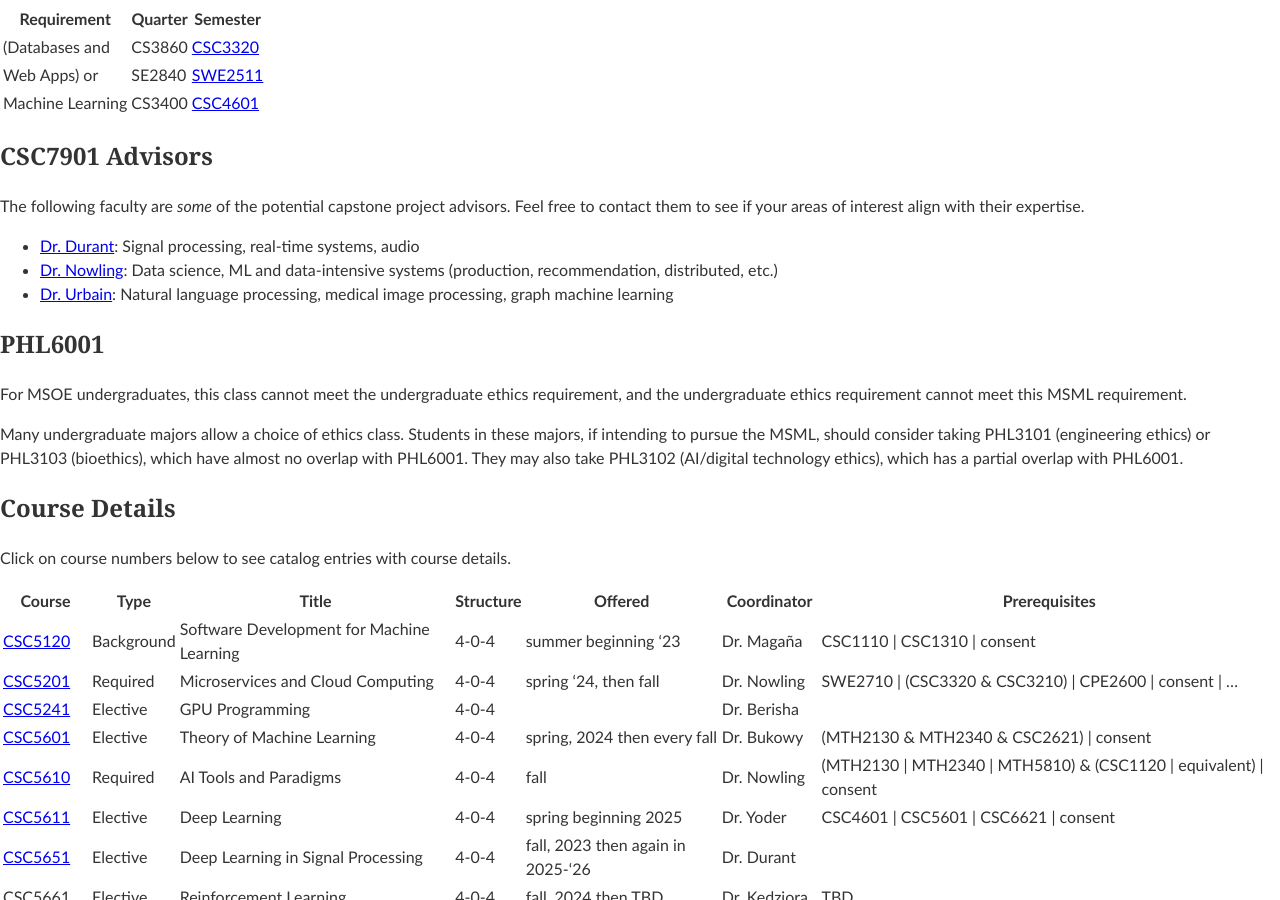
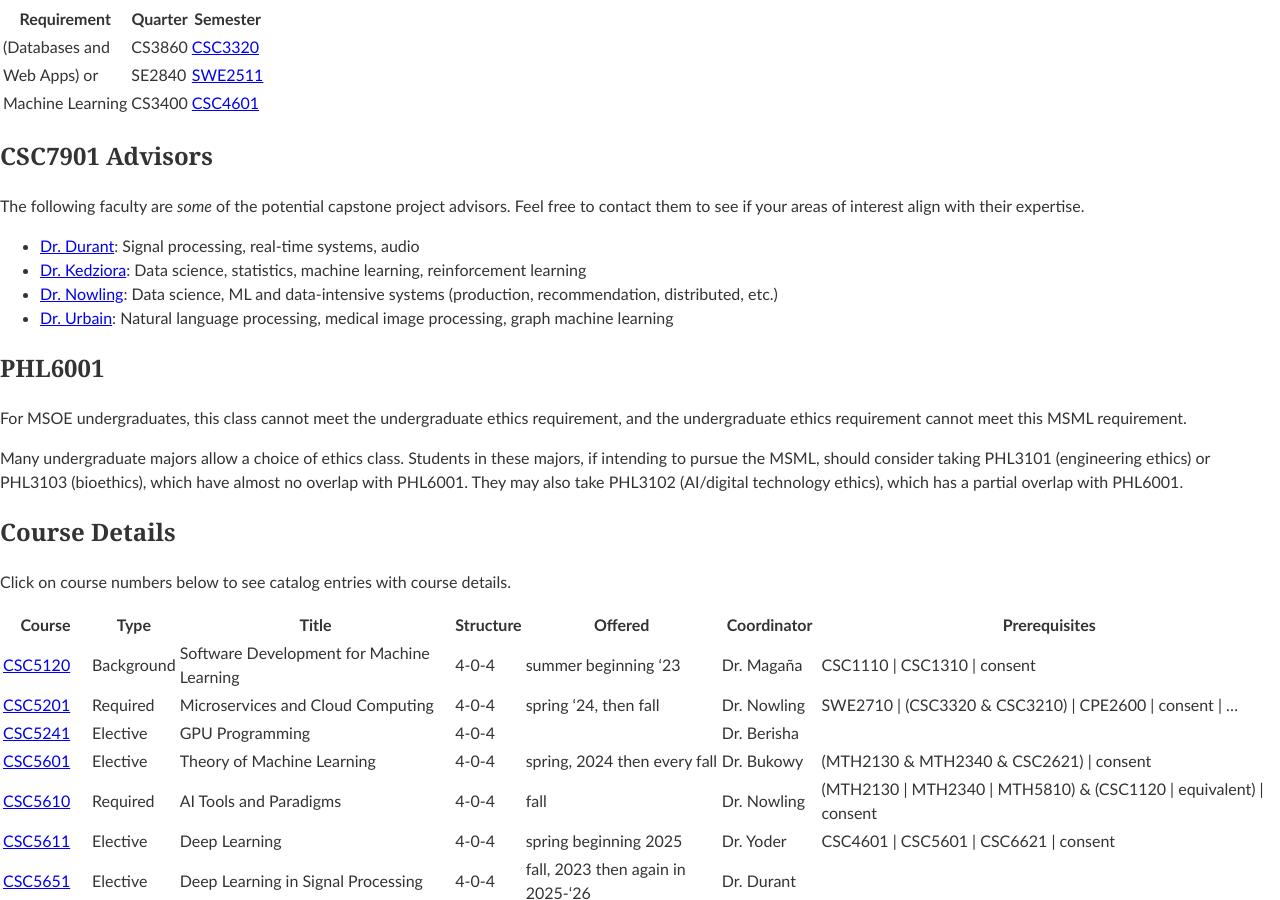
Before and after one commit to edurant/edurant.github.io, a Jekyll site: the page built from advising/msml.md, in a window 1280 px wide and 900 px high, scrolled down 4691 px. Built offline with Jekyll 4.4.1, drawn with Linux system fonts in a browser that asks for light colours; our own code applies the rules of GitHub Pages for plain Markdown files.

Commit message:
MSML advisors: +Kedziora

```diff
--- a/advising/msml.md
+++ b/advising/msml.md
@@ -140,6 +140,7 @@ Machine Learning | CS3400  | [CSC4601](https://catalog.msoe.edu/preview_course.p
 
 The following faculty are *some* of the potential capstone project advisors. Feel free to contact them to see if your areas of interest align with their expertise.
 * [Dr. Durant](/): Signal processing, real-time systems, audio
+* [Dr. Kedziora](https://www.linkedin.com/in/jeremy-kedziora/): Data science, statistics, machine learning, reinforcement learning
 * [Dr. Nowling](https://rnowling.github.io/): Data science, ML and data-intensive systems (production, recommendation, distributed, etc.)
 * [Dr. Urbain](https://github.com/jayurbain): Natural language processing, medical image processing, graph machine learning
 
```
